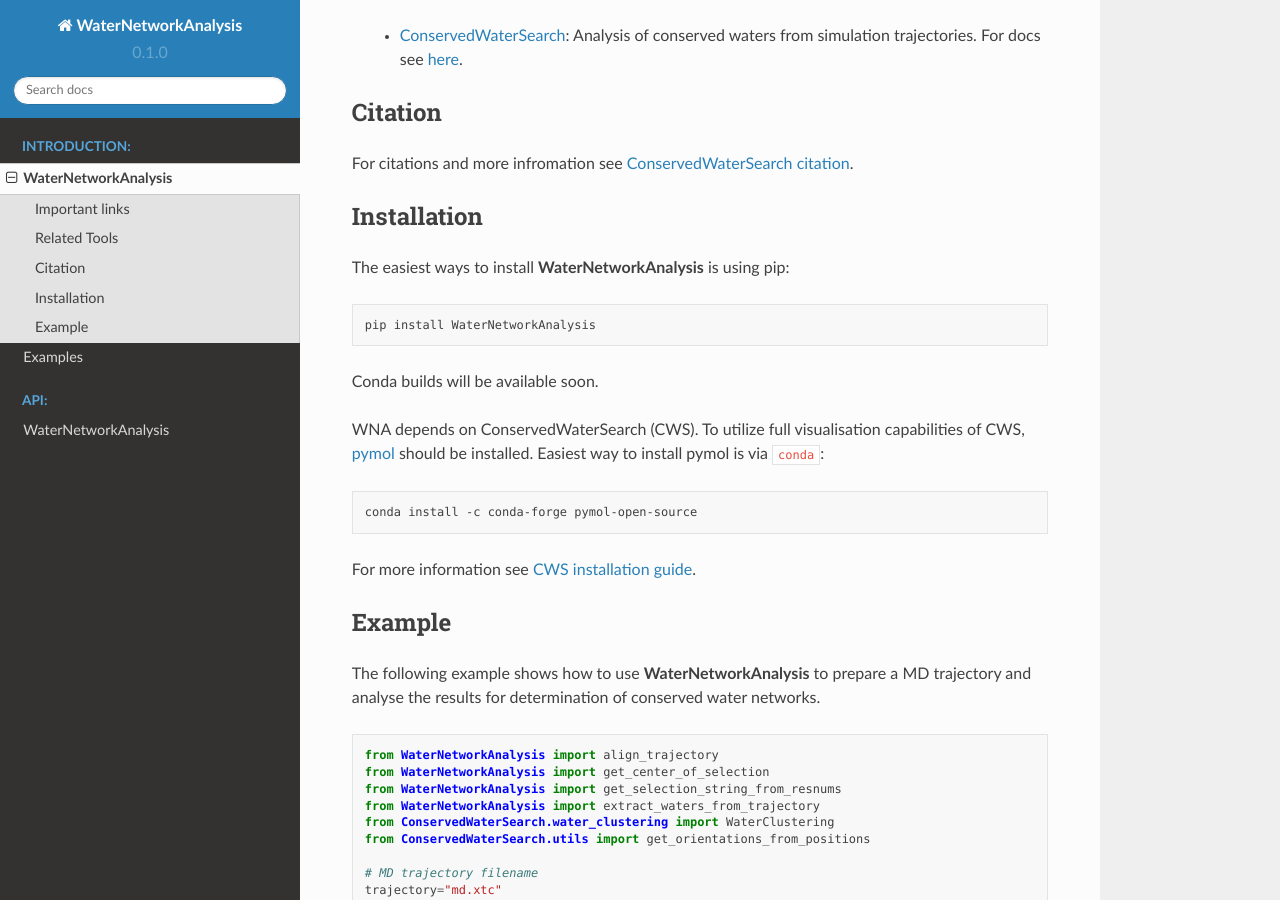
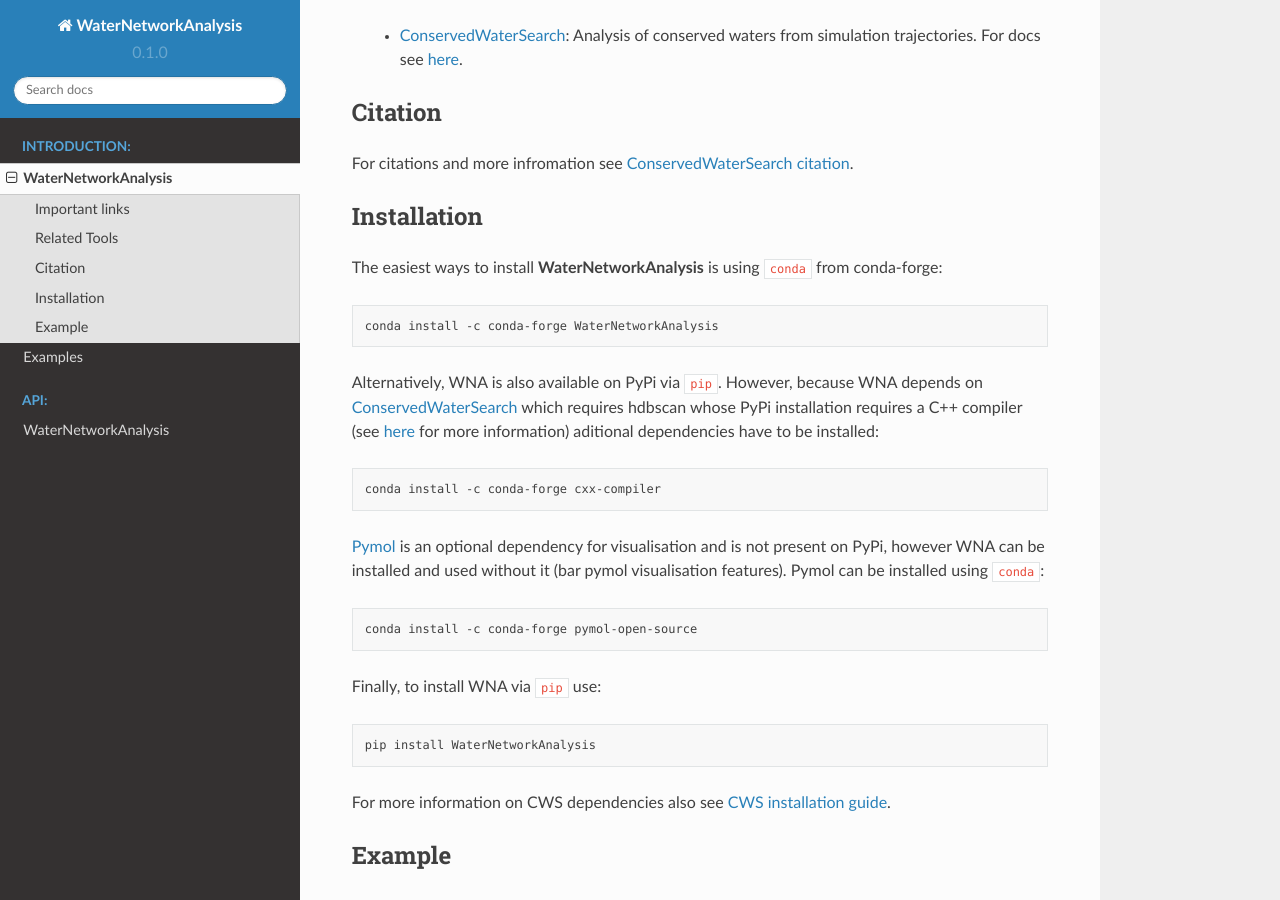
Before and after one commit to JecaTosovic/WaterNetworkAnalysis, a Sphinx documentation site: the page built from docs/source/quickstart.rst, in a window 1280 px wide and 900 px high, scrolled down 807 px. Built offline with Sphinx 7.4.7 and the Read the Docs theme 2.0.0, drawn with Linux system fonts in a browser that asks for light colours.

Commit message:
update installation instructions for conda

```diff
--- a/docs/source/quickstart.rst
+++ b/docs/source/quickstart.rst
@@ -28,21 +28,31 @@
 
 Installation
 ------------
-The easiest ways to install **WaterNetworkAnalysis** is using pip:
+The easiest ways to install **WaterNetworkAnalysis** is using :code:`conda` from conda-forge:
+
+.. code:: bash
+
+    conda install -c conda-forge WaterNetworkAnalysis
+
+Alternatively, WNA is also available on PyPi via :code:`pip`. However, because WNA depends on `ConservedWaterSearch <https://conservedwatersearch.readthedocs.io/en/latest/installation.html>`_ which requires hdbscan whose PyPi installation requires a C++ compiler (see `here <https://conservedwatersearch.readthedocs.io/en/latest/installation.html>`_ for more information) aditional dependencies have to be installed:
+
+.. code:: bash
+
+   conda install -c conda-forge cxx-compiler
+
+`Pymol <https://pymol.org/2/>`_ is an optional dependency for visualisation and is not present on PyPi, however WNA can be installed and used without it (bar pymol visualisation features). Pymol can be installed using :code:`conda`:
+
+.. code:: bash
+
+   conda install -c conda-forge pymol-open-source
+
+Finally, to install WNA via :code:`pip` use:
 
 .. code:: bash
 
    pip install WaterNetworkAnalysis
 
-Conda builds will be available soon.
-
-WNA depends on ConservedWaterSearch (CWS). To utilize full visualisation capabilities of CWS, `pymol <https://pymol.org/2/>`_ should be installed. Easiest way to install pymol is via ``conda``:
-
-.. code:: bash
-
-   conda install -c conda-forge pymol-open-source
-
-For more information see `CWS installation guide <https://conservedwatersearch.readthedocs.io/en/latest/installation.html>`_.
+For more information on CWS dependencies also see `CWS installation guide <https://conservedwatersearch.readthedocs.io/en/latest/installation.html>`_.
 
 Example
 -------
```
